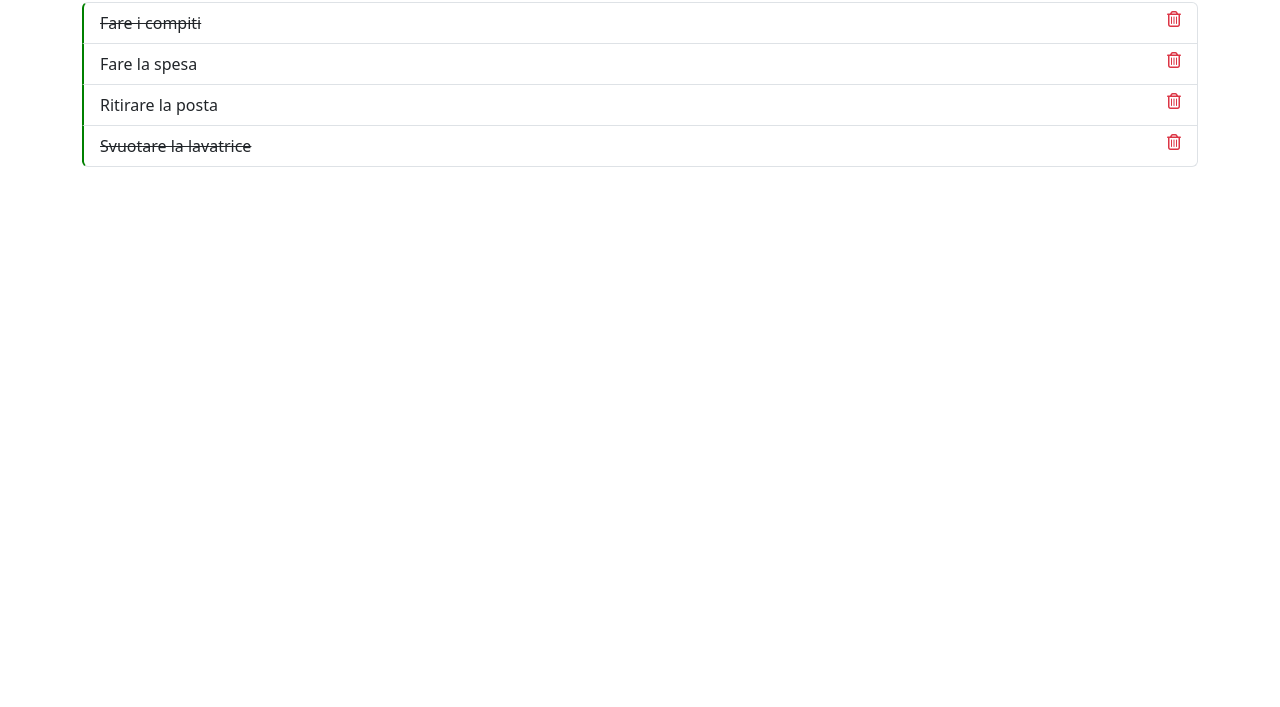
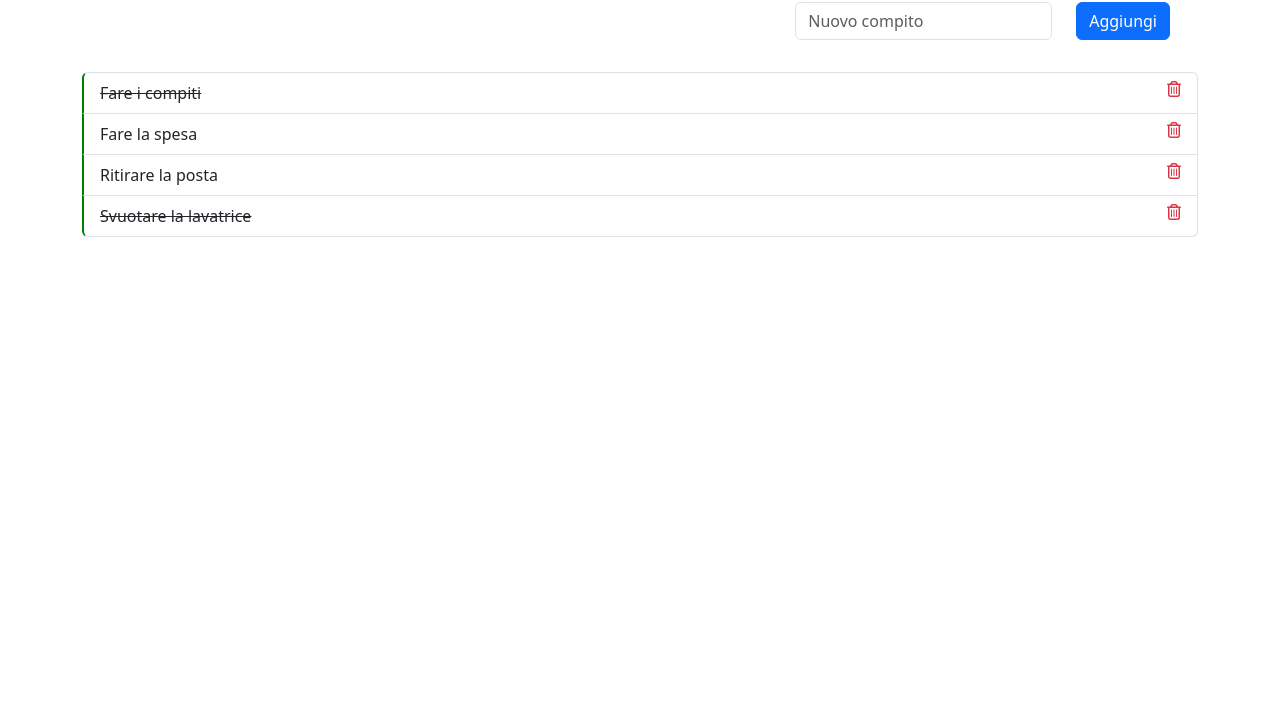
Before and after one commit to ericaostini/vue-todolist, a plain HTML site: page index.html in a window 1280 px wide. Shown: the part 93-800 px from the top of the page. Drawn offline with nearby package versions, Linux system fonts and the light colour scheme.

Commit message:
add input box and button

```diff
--- a/index.html
+++ b/index.html
@@ -13,6 +13,14 @@
         <div class="container">
             <header class="text-center my-3">
                 <img src="img/logo.svg" alt="logo">
+                <form class="row justify-content-end m-3">
+                    <div class="col-auto">
+                      <input type="text" class="form-control" placeholder="Nuovo compito">
+                    </div>
+                    <div class="col-auto">
+                      <button class="btn btn-primary mb-3">Aggiungi</button>
+                    </div>
+                  </form>
             </header>
             <main>
                 <ul class="list-group" v-if = "tasks.length > 0">
```
